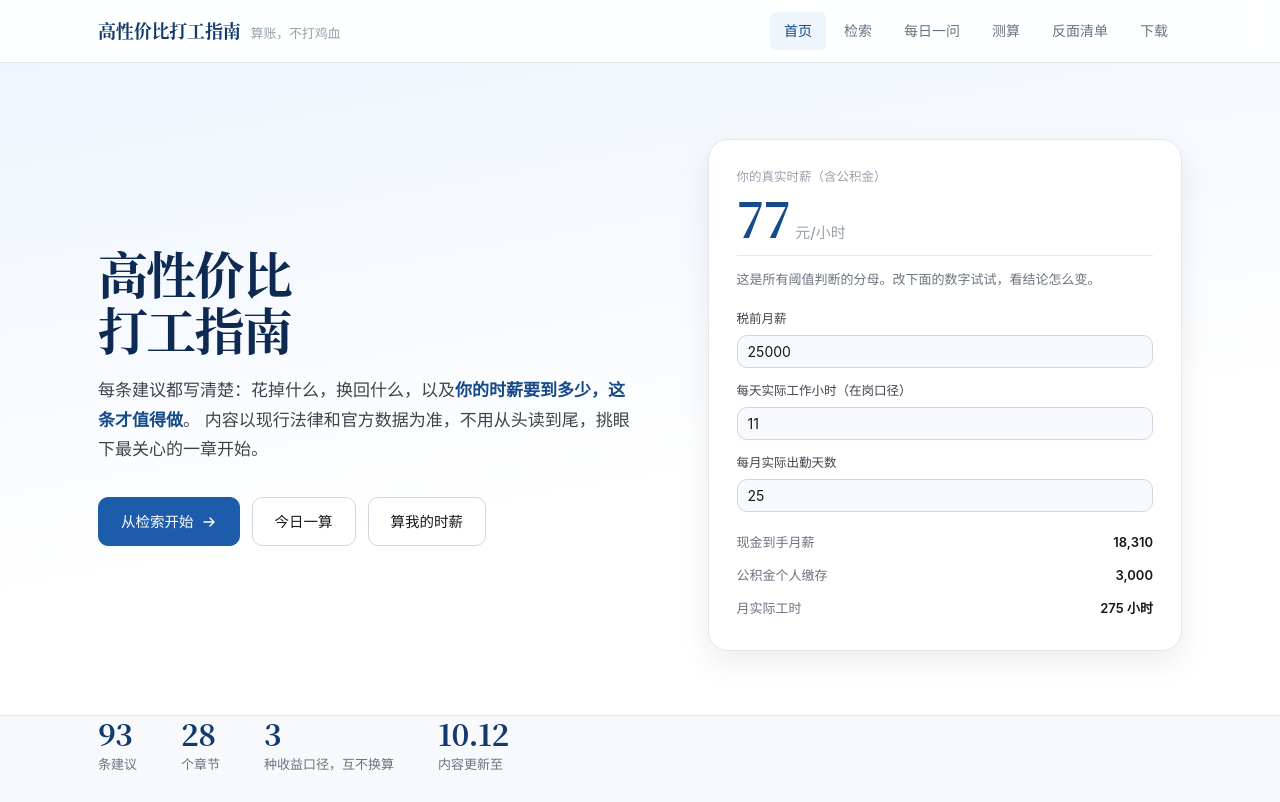
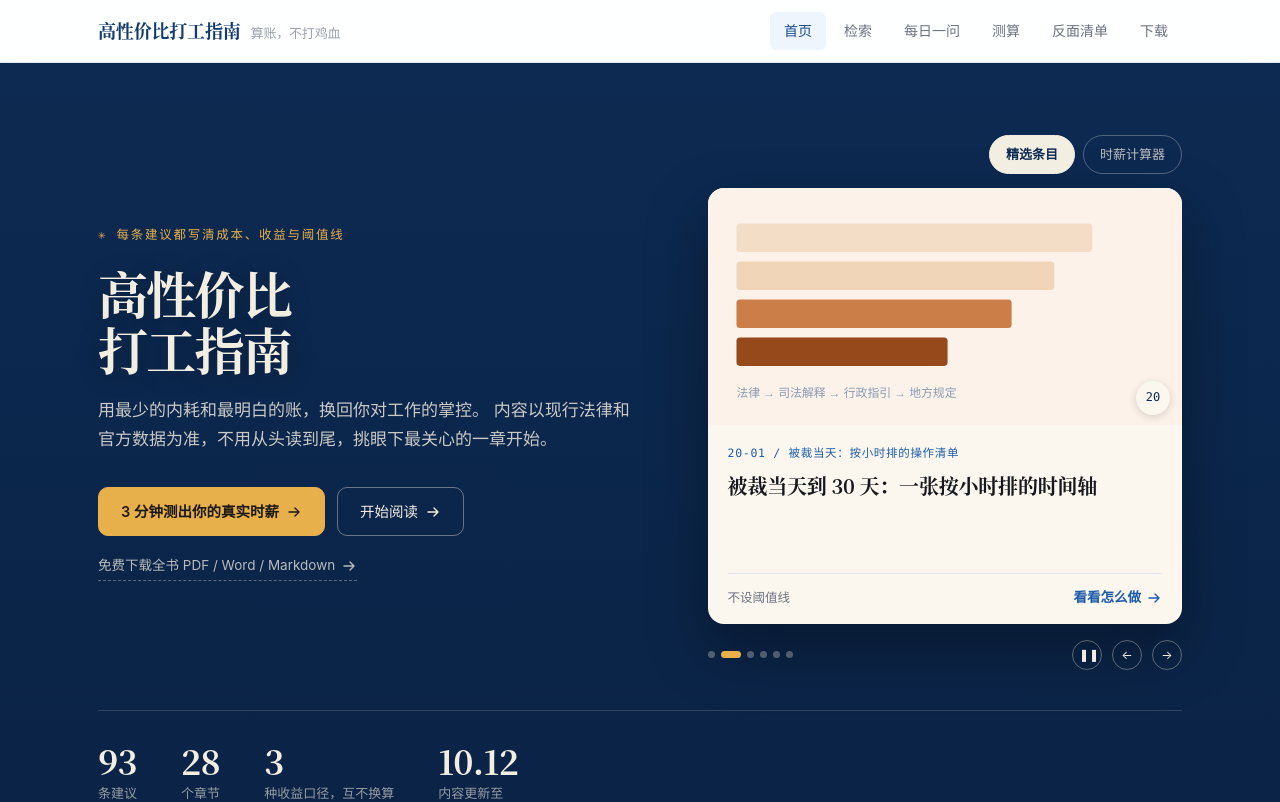
Before and after one commit to louiseleeAI/work-guide, a React (Vite) app: page / in a window 1280 px wide. Shown: the top 802 px of the page. Built offline with nearby package versions, Linux system fonts and the light colour scheme.

Commit message:
feat: 首页 Hero 改版——深蓝编辑风、精选条目轮播卡（Tab 切换时薪计算器）、琥珀 CTA、统计行入 Hero、四词色带

```diff
--- a/src/pages/Home.tsx
+++ b/src/pages/Home.tsx
@@ -1,5 +1,5 @@
 import { useEffect, useState } from 'react'
-import { book, entries, chapters, countOfChapter, entryNo } from '../data'
+import { book, entries, chapters, countOfChapter, entryNo, entryMap, chapterMap } from '../data'
 import { Arrow, thresholdText } from '../components/common'
 import { calcSalary, type SalaryInput } from '../lib/calc'
 import { promptOfDay, loadDaily, streak } from '../lib/daily'
@@ -12,38 +12,39 @@ export function Home() {
 
   return (
     <>
-      <section className="hero">
+      <section className="hero hero-dark">
         <div className="wrap hero-grid">
           <div>
+            <div className="hero-eyebrow">✳ 每条建议都写清成本、收益与阈值线</div>
             <h1>
               高性价比
               <br />
               打工指南
             </h1>
             <p className="sub">
-              每条建议都写清楚：花掉什么，换回什么，以及
-              <b>你的时薪要到多少，这条才值得做</b>。
+              用最少的内耗和最明白的账，换回你对工作的掌控。
               内容以现行法律和官方数据为准，不用从头读到尾，挑眼下最关心的一章开始。
             </p>
             <div className="hero-actions">
-              <a className="btn btn-primary" href="#/explore">
-                从检索开始
+              <a className="btn btn-amber" href="#/calc">
+                3 分钟测出你的真实时薪
                 <Arrow />
               </a>
-              <a className="btn" href="#/daily">
-                今日一算
-              </a>
-              <a className="btn" href="#/calc">
-                算我的时薪
+              <a className="btn btn-ghost" href="#/explore">
+                开始阅读
+                <Arrow />
               </a>
             </div>
+            <a className="hero-dl" href="#/download">
+              免费下载全书 PDF / Word / Markdown
+              <Arrow />
+            </a>
           </div>
-          <LiveHourly />
+          <HeroPanel />
         </div>
-      </section>
 
         <div className="wrap">
-        <div className="stat-row" style={{ borderTop: 'none', paddingTop: 0, marginTop: 0 }}>
+          <div className="stat-row hero-stats">
             <div className="stat">
               <div className="sv">{entries.length}</div>
               <div className="sl">条建议</div>
@@ -61,7 +62,14 @@ export function Home() {
               <div className="sl">内容更新至</div>
             </div>
           </div>
+          <div className="hero-band">
+            <span className="hb-item hb-1">进场</span>
+            <span className="hb-item hb-2">在职</span>
+            <span className="hb-item hb-3">风险</span>
+            <span className="hb-item hb-4">转折</span>
           </div>
+        </div>
+      </section>
 
       <div className="wrap page">
         <div className="sec-head">
@@ -253,6 +261,125 @@ function DailyTeaser() {
   )
 }
 
+/** 精选条目：Hero 轮播池（冲击力优先，可随时换） */
+const FEATURED = [
+  'work-09-01',
+  'work-20-01',
+  'work-25-01',
+  'work-04-01',
+  'work-17-01',
+  'work-23-01',
+]
+
+/** Hero 右侧面板：精选条目轮播 / 实时时薪计算器，Tab 切换 */
+function HeroPanel() {
+  const [tab, setTab] = useState<'featured' | 'calc'>('featured')
+
+  return (
+    <div className="hp">
+      <div className="hp-tabs">
+        <button
+          type="button"
+          className={`hp-tab ${tab === 'featured' ? 'on' : ''}`}
+          onClick={() => setTab('featured')}
+        >
+          精选条目
+        </button>
+        <button
+          type="button"
+          className={`hp-tab ${tab === 'calc' ? 'on' : ''}`}
+          onClick={() => setTab('calc')}
+        >
+          时薪计算器
+        </button>
+      </div>
+      {tab === 'featured' ? <FeaturedCarousel /> : <LiveHourly />}
+    </div>
+  )
+}
+
+function FeaturedCarousel() {
+  const [i, setI] = useState(0)
+  const [paused, setPaused] = useState(false)
+  const [hover, setHover] = useState(false)
+  const n = FEATURED.length
+
+  useEffect(() => {
+    if (paused || hover) return
+    const t = window.setInterval(() => setI((v) => (v + 1) % n), 6000)
+    return () => window.clearInterval(t)
+  }, [paused, hover, n])
+
+  const e = entryMap.get(FEATURED[i])!
+  const ch = chapterMap.get(e.chapterId)!
+
+  return (
+    <div
+      className="fc"
+      onMouseEnter={() => setHover(true)}
+      onMouseLeave={() => setHover(false)}
+    >
+      <div className="fc-card">
+        <div className="fc-art">
+          <ChapterArt chapterId={e.chapterId} />
+          <span className="fc-badge">{e.chapterId.replace('ch', '')}</span>
+        </div>
+        <div className="fc-body">
+          <div className="fc-eyebrow">
+            {entryNo(e)} / {ch.title}
+          </div>
+          <div className="fc-title">{e.title}</div>
+          <div className="fc-foot">
+            <span className="fc-th">{thresholdText(e)}</span>
+            <a className="fc-link" href={`#/entry/${e.id}`}>
+              看看怎么做
+              <Arrow />
+            </a>
+          </div>
+        </div>
+      </div>
+
+      <div className="fc-controls">
+        <div className="fc-dots">
+          {FEATURED.map((id, di) => (
+            <button
+              key={id}
+              type="button"
+              aria-label={`第 ${di + 1} 条`}
+              className={`fc-dot ${di === i ? 'on' : ''}`}
+              onClick={() => setI(di)}
+            />
+          ))}
+        </div>
+        <button
+          type="button"
+          className="fc-btn"
+          aria-label={paused ? '播放' : '暂停'}
+          onClick={() => setPaused(!paused)}
+        >
+          {paused ? '▶' : '❚❚'}
+        </button>
+        <button
+          type="button"
+          className="fc-btn"
+          aria-label="上一条"
+          onClick={() => setI((i + n - 1) % n)}
+        >
+          ←
+        </button>
+        <button
+          type="button"
+          className="fc-btn"
+          aria-label="下一条"
+          onClick={() => setI((i + 1) % n)}
+        >
+          →
+        </button>
+      </div>
+    </div>
+  )
+}
+
 function LiveHourly() {
   const [s, setS] = useState<SalaryInput>({
     grossMonthly: 25000,
--- a/src/styles.css
+++ b/src/styles.css
@@ -3419,3 +3419,292 @@ button {
     display: none;
   }
 }
+
+/* ===== 深色编辑风 Hero（对标参考站，蓝系移植） ===== */
+.hero.hero-dark {
+  background: linear-gradient(180deg, #0d2a52 0%, #0a2244 100%);
+  border-bottom: none;
+  color: #f3eee2;
+  padding: 72px 0 0;
+}
+
+.hero-dark h1 {
+  color: #f3eee2;
+  text-shadow: 0 2px 24px rgba(0, 0, 0, 0.25);
+}
+
+.hero-eyebrow {
+  font-family: var(--font-mono);
+  font-size: 12.5px;
+  letter-spacing: 0.14em;
+  color: #e8b04b;
+  margin-bottom: 18px;
+}
+
+.hero-dark .sub {
+  color: rgba(243, 238, 226, 0.82);
+}
+
+.hero-dark .sub b {
+  color: #e8b04b;
+}
+
+.btn-amber {
+  background: #e8b04b;
+  border-color: #e8b04b;
+  color: #1c1a14;
+  font-weight: 600;
+}
+
+.btn-amber:hover {
+  background: #d9a13d;
+  border-color: #d9a13d;
+  color: #1c1a14;
+}
+
+.btn-ghost {
+  background: transparent;
+  border-color: rgba(243, 238, 226, 0.4);
+  color: #f3eee2;
+}
+
+.btn-ghost:hover {
+  border-color: rgba(243, 238, 226, 0.8);
+  color: #fff;
+}
+
+.hero-dl {
+  display: inline-flex;
+  align-items: center;
+  gap: 6px;
+  margin-top: 18px;
+  font-size: 13.5px;
+  color: rgba(243, 238, 226, 0.75);
+  text-decoration: none;
+  border-bottom: 1px dashed rgba(243, 238, 226, 0.35);
+  padding-bottom: 2px;
+}
+
+.hero-dl:hover {
+  color: #fff;
+  border-bottom-color: rgba(243, 238, 226, 0.7);
+}
+
+/* 面板 Tab */
+.hp-tabs {
+  display: flex;
+  gap: 8px;
+  justify-content: flex-end;
+  margin-bottom: 14px;
+}
+
+.hp-tab {
+  font: inherit;
+  font-size: 13px;
+  font-weight: 500;
+  padding: 7px 16px;
+  border-radius: 999px;
+  border: 1px solid rgba(243, 238, 226, 0.3);
+  background: transparent;
+  color: rgba(243, 238, 226, 0.75);
+  cursor: pointer;
+  transition: all 0.14s;
+}
+
+.hp-tab:hover {
+  border-color: rgba(243, 238, 226, 0.6);
+  color: #fff;
+}
+
+.hp-tab.on {
+  background: #f3eee2;
+  border-color: #f3eee2;
+  color: #0d2a52;
+  font-weight: 600;
+}
+
+/* 轮播卡 */
+.fc-card {
+  background: #fbf7ee;
+  border-radius: 16px;
+  overflow: hidden;
+  color: #16181d;
+  box-shadow: 0 24px 60px rgba(0, 0, 0, 0.35);
+}
+
+.fc-art {
+  position: relative;
+}
+
+.fc-badge {
+  position: absolute;
+  right: 12px;
+  bottom: 10px;
+  width: 34px;
+  height: 34px;
+  border-radius: 50%;
+  background: #fbf7ee;
+  color: #0d2a52;
+  font-family: var(--font-mono);
+  font-size: 12px;
+  display: grid;
+  place-items: center;
+  box-shadow: 0 2px 8px rgba(0, 0, 0, 0.15);
+}
+
+.fc-body {
+  padding: 18px 20px 14px;
+}
+
+.fc-eyebrow {
+  font-family: var(--font-mono);
+  font-size: 11.5px;
+  letter-spacing: 0.06em;
+  color: var(--blue-600);
+  margin-bottom: 8px;
+}
+
+.fc-title {
+  font-family: var(--font-serif);
+  font-size: 20px;
+  font-weight: 700;
+  line-height: 1.5;
+  letter-spacing: -0.01em;
+  min-height: 90px;
+}
+
+.fc-foot {
+  display: flex;
+  justify-content: space-between;
+  align-items: center;
+  gap: 12px;
+  border-top: 1px solid var(--line);
+  padding-top: 12px;
+  margin-top: 12px;
+}
+
+.fc-th {
+  font-size: 12.5px;
+  color: var(--ink-3);
+  white-space: nowrap;
+  overflow: hidden;
+  text-overflow: ellipsis;
+}
+
+.fc-link {
+  display: inline-flex;
+  align-items: center;
+  gap: 5px;
+  font-size: 13.5px;
+  font-weight: 600;
+  color: var(--blue-600);
+  white-space: nowrap;
+}
+
+.fc-link:hover {
+  color: var(--blue-700);
+}
+
+/* 控制条 */
+.fc-controls {
+  display: flex;
+  align-items: center;
+  gap: 10px;
+  margin-top: 16px;
+}
+
+.fc-dots {
+  display: flex;
+  gap: 6px;
+  margin-right: auto;
+}
+
+.fc-dot {
+  width: 7px;
+  height: 7px;
+  border-radius: 50%;
+  border: none;
+  padding: 0;
+  background: rgba(243, 238, 226, 0.3);
+  cursor: pointer;
+  transition: all 0.15s;
+}
+
+.fc-dot.on {
+  background: #e8b04b;
+  width: 20px;
+  border-radius: 4px;
+}
+
+.fc-btn {
+  width: 30px;
+  height: 30px;
+  border-radius: 50%;
+  border: 1px solid rgba(243, 238, 226, 0.35);
+  background: transparent;
+  color: #f3eee2;
+  font-size: 12px;
+  cursor: pointer;
+  display: grid;
+  place-items: center;
+  transition: border-color 0.14s;
+}
+
+.fc-btn:hover {
+  border-color: rgba(243, 238, 226, 0.7);
+}
+
+/* 统计行（深色版） */
+.hero-dark .stat-row {
+  margin-top: 40px;
+  padding-top: 30px;
+  border-top: 1px solid rgba(243, 238, 226, 0.16);
+}
+
+.hero-dark .stat .sv {
+  color: #f3eee2;
+  font-size: 34px;
+}
+
+.hero-dark .stat .sl {
+  color: rgba(243, 238, 226, 0.6);
+}
+
+/* 四词色带 */
+.hero-band {
+  display: flex;
+  margin-top: 40px;
+  border-top: 1px solid rgba(243, 238, 226, 0.16);
+  padding: 20px 0;
+}
+
+.hb-item {
+  flex: 1;
+  text-align: center;
+  font-family: var(--font-serif);
+  font-size: 17px;
+  letter-spacing: 0.3em;
+  text-indent: 0.3em;
+}
+
+.hb-1 {
+  color: #9fc2ec;
+}
+.hb-2 {
+  color: #8fcdc2;
+}
+.hb-3 {
+  color: #e8b04b;
+}
+.hb-4 {
+  color: #bcaef0;
+}
+
+@media (max-width: 920px) {
+  .hero.hero-dark {
+    padding-top: 52px;
+  }
+  .hero-band .hb-item {
+    font-size: 14px;
+  }
+}
```
Lines whose indentation alone changed are shown as unchanged.
